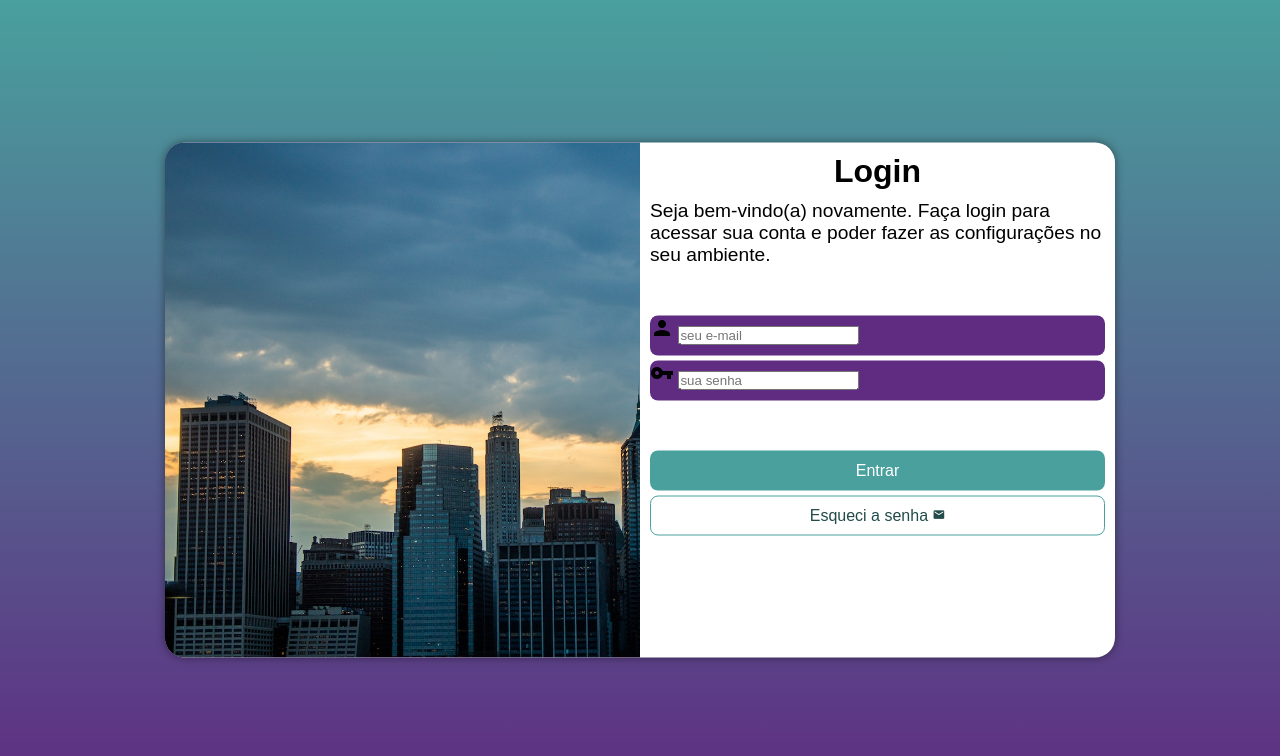
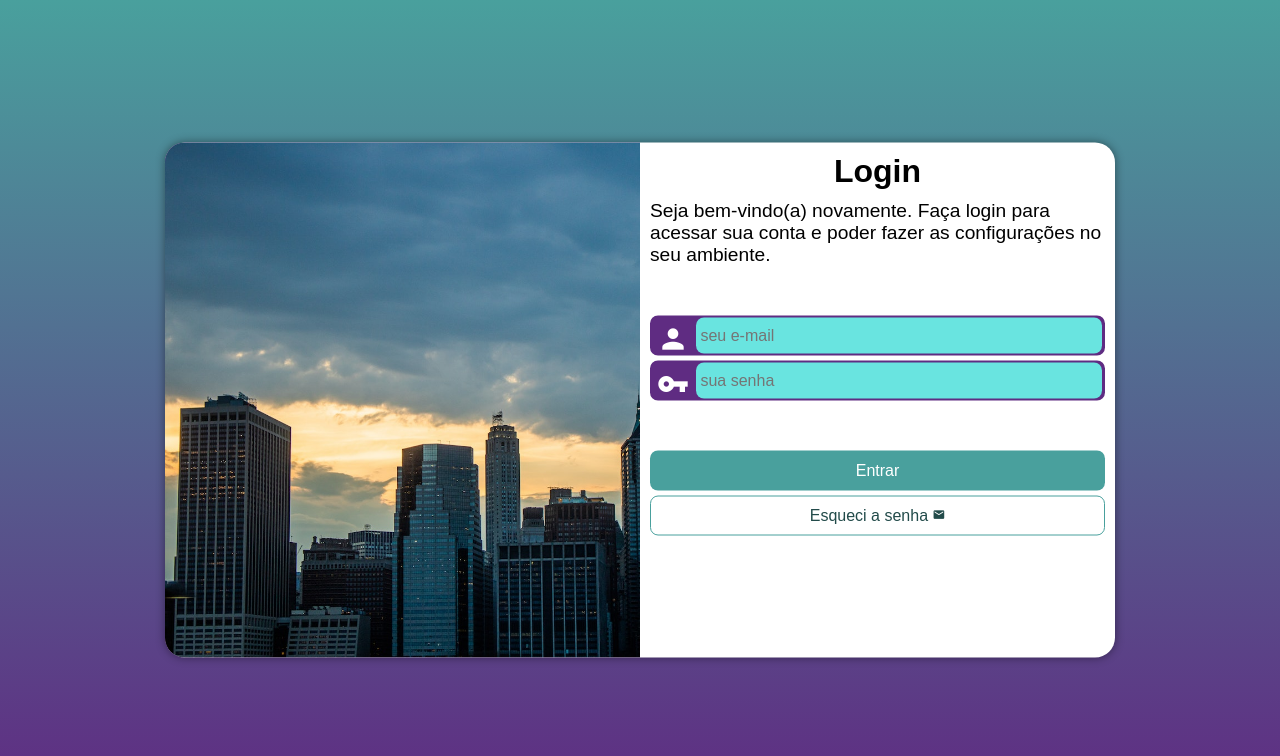
Before and after one commit to niltonlimajunior/projeto-login, a plain HTML site: page index.html in a window 1280 px wide. Drawn offline with Linux system fonts and the light colour scheme.

Commit message:
Update style.css

```diff
--- a/style/style.css
+++ b/style/style.css
@@ -28,17 +28,15 @@ section#login {
     position: absolute;
     top: 50%;
     left: 50%;
-    transform: translate(-50%, -50%);
     overflow: hidden; /*tudo que estiver fora da borda irá esconder*/
-
     background-color: white;
     width: 250px;
     height: 515px;
     border-radius: 20px;
     box-shadow: 0px 0px 10px rgba(0, 0, 0, 0.449);
-
     transition: width .05s, heigth .05s;
     transition-timing-function: ease;
+    transform: translate(-50%, -50%);
 }
 
 section#login > div#imagem {
@@ -46,7 +44,6 @@ section#login > div#imagem {
     background: #5f2c82 url(../imagens/cidade.jpg) no-repeat;
     height: 200px;
     background-size: cover;
-
 }
 
 section#login > div#formulario {
@@ -61,6 +58,7 @@ div#formulario > h1 {
 
 form > div.campo {
     background-color: #5f2c82;
+    border: 2px solid #5f2c82;
     height: 40px;
     border-radius: 8px;
     margin: 5px 0px;
@@ -68,6 +66,29 @@ form > div.campo {
 
 div.campo > label {
     display: none;
+}
+
+div.campo > span {
+    color: white;
+    /*background-color: black;*/
+    font-size: 2em;
+    width: 40px;
+    padding: 5px;
+}
+
+div.campo > input {
+    background-color: #69e4e0;
+    font-size: 1em;
+    width: calc(100% - 45px);
+    height: 100%;
+    border: 0px;
+    border-radius: 8px;
+    padding: 4px;
+    transform: translateY(-14px);
+}
+
+div.campo > input:focus-within {
+    background-color: white;
 }
 
 form > input[type=submit] {
```
